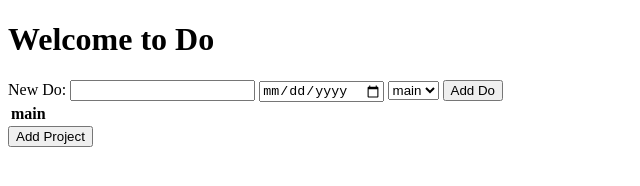
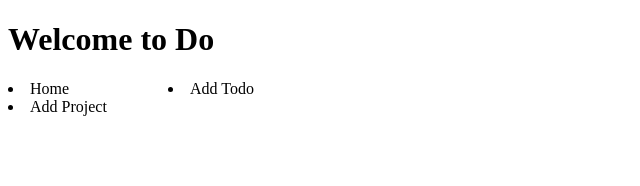
Before and after one commit to ghidalgo93/todo, a website built with webpack: page dist/index.html in a window 1280 px wide. Shown: the whole page, without its empty margins (0-640 px from the left). Built offline with nearby package versions, Linux system fonts and the light colour scheme.

Commit message:
new app layout

```diff
--- a/package.json
+++ b/package.json
@@ -39,12 +39,14 @@
     "babel-jest": "^26.6.3",
     "babel-loader": "^8.2.1",
     "babel-preset-env": "^1.7.0",
+    "css-loader": "^5.0.1",
     "eslint": "^7.14.0",
     "eslint-config-airbnb-base": "^14.2.1",
     "eslint-config-prettier": "^6.15.0",
     "eslint-plugin-import": "^2.22.1",
     "jest": "^26.6.3",
     "prettier": "2.2.1",
+    "style-loader": "^2.0.0",
     "typescript": "^4.1.2",
     "webpack": "^5.5.0",
     "webpack-cli": "^4.2.0",
--- a/src/domController.js
+++ b/src/domController.js
@@ -1,102 +1,22 @@
-import { removeAllChildNodes } from "./helpers";
+// import { removeAllChildNodes } from "./helpers";
 
 const domController = (() => {
   // dom elements
-  const _todoContainer = document.getElementById("todo-container");
+  const addProjectBtn = document.getElementById("add-project");
 
-  const _todoInp = document.getElementById("todo-item");
-  const getTodoTitle = () => _todoInp.value;
-  const clearTodoTitle = () => {
-    _todoInp.value = "";
-    return _todoInp;
-  };
+  // dom manipulation
+  function projectInput() {
+    // open up a text bar for new project name with submit btn
+    const input = document.createElement("input");
+    document.getElementById("project-sidebar").appendChild(input);
+    // if submitted
+    // add project to container
+    // update dom
+  }
 
-  const _todoDuedate = document.getElementById("todo-duedate");
-  const getDuedate = () => _todoDuedate.value;
+  addProjectBtn.addEventListener("click", projectInput, false);
 
-  const _projectPullDwn = document.getElementById("project-pulldown");
-  const getProjectTitle = () => _projectPullDwn.value;
-
-  const _addBtn = document.getElementById("add-btn");
-  const getAddTodoBtn = () => _addBtn;
-
-  const _addProjectBtn = document.getElementById("add-project");
-  const getAddProjectBtn = () => _addProjectBtn;
-
-  // dom manipulation functions
-
-  const renderProjectsPulldown = (container) => {
-    const projects = container.getProjects();
-
-    for (const project of projects) {
-      const option = document.createElement("option");
-      option.value = project.getTitle();
-      option.innerHTML = project.getTitle();
-      _projectPullDwn.appendChild(option);
-    }
-  };
-
-  const resetInputs = (container) => {
-    clearTodoTitle();
-    removeAllChildNodes(_projectPullDwn);
-    renderProjectsPulldown(container);
-  };
-
-  const renderTodosTable = (container) => {
-    const projects = container.getProjects();
-
-    for (const project of projects) {
-      const table = document.createElement("table");
-      const thead = document.createElement("thead");
-      const tbody = document.createElement("tbody");
-      const projectRow = document.createElement("tr");
-      const projectTitle = document.createElement("th");
-      projectTitle.innerHTML = project.getTitle();
-
-      for (const todo of project.getTodos()) {
-        const todoRow = document.createElement("tr");
-        todoRow.dataset.title = todo.getTitle();
-        const todoCheck = document.createElement("input");
-        todoCheck.setAttribute("type", "checkbox");
-        const todoTitle = document.createElement("td");
-        todoTitle.innerHTML = todo.getTitle();
-        const removeTodo = document.createElement("button");
-        removeTodo.dataset.title = todo.getTitle();
-        removeTodo.classList.add("remove-btn");
-        removeTodo.innerHTML = "x";
-        todoRow.appendChild(todoCheck);
-        todoRow.appendChild(todoTitle);
-        if (todo.getDueDate()) {
-          const todoDuedate = document.createElement("td");
-          todoDuedate.innerHTML = `due: ${todo.getDueDate()}`;
-          todoRow.appendChild(todoDuedate);
-        }
-        todoRow.appendChild(removeTodo);
-        tbody.appendChild(todoRow);
-      }
-
-      projectRow.appendChild(projectTitle);
-      thead.appendChild(projectRow);
-      table.appendChild(thead);
-      table.appendChild(tbody);
-      _todoContainer.appendChild(table);
-    }
-  };
-
-  const updateDom = (container) => {
-    resetInputs(container);
-    removeAllChildNodes(_todoContainer);
-    renderTodosTable(container);
-  };
-
-  return {
-    getAddTodoBtn,
-    getAddProjectBtn,
-    getTodoTitle,
-    getDuedate,
-    getProjectTitle,
-    updateDom,
-  };
+  return {};
 })();
 
 export default domController;
--- a/src/index.js
+++ b/src/index.js
@@ -2,23 +2,11 @@ import Todo from "./todo";
 import Project from "./project";
 import Container from "./container";
 import domController from "./domController";
+import "./styles.css";
 
 // app init
-const defaultProject = Project("main");
-Container.addProject(defaultProject);
-domController.updateDom(Container);
+const homeProject = Project("home");
+Container.addProject(homeProject);
+
 
 // event listeners
-domController.getAddTodoBtn().addEventListener("click", () => {
-  const project = Container.getProjectByTitle(domController.getProjectTitle());
-  const todo = Todo(domController.getTodoTitle());
-  todo.setDueDate(domController.getDuedate());
-  project.addTodo(todo);
-  domController.updateDom(Container);
-});
-
-domController.getAddProjectBtn().addEventListener("click", () => {
-  const projectName = Project(prompt("New project name: "));
-  Container.addProject(projectName);
-  domController.updateDom(Container);
-});
--- /dev/null
+++ b/src/styles.css
@@ -0,0 +1,12 @@
+#project-sidebar {
+  width: 10em;
+}
+
+.row-container {
+  display: flex;
+}
+
+.col-container {
+  display: flex;
+  flex-flow: column;
+}
--- a/webpack.config.js
+++ b/webpack.config.js
@@ -22,6 +22,10 @@ module.exports = {
 						presets: ['@babel/preset-env']
 					}
 				}
+			},
+			{
+				test: /\.css$/i,
+				use: ["style-loader", "css-loader"],
 			}
 		]
 	}
```
Also changed, not shown: dist/index.html, 1 other file.
